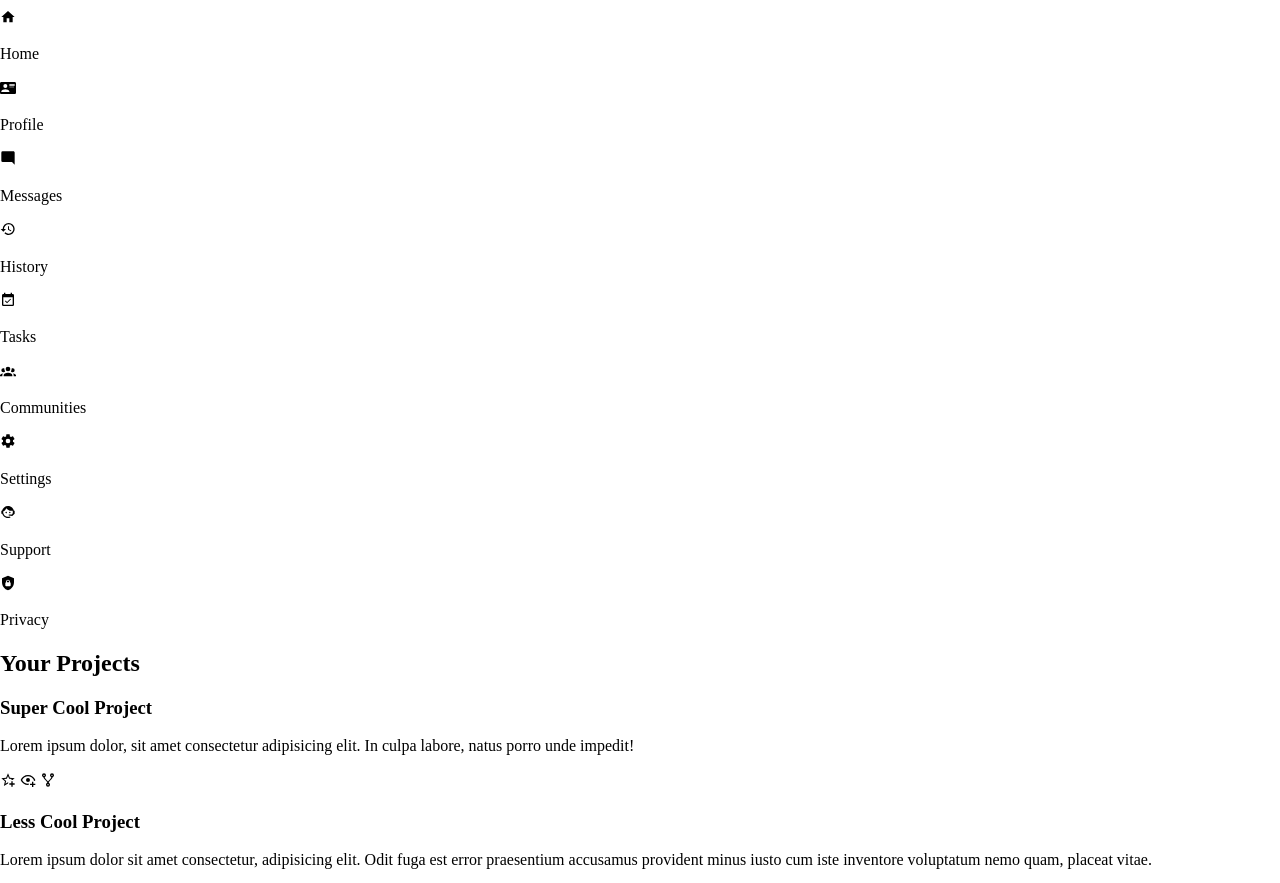
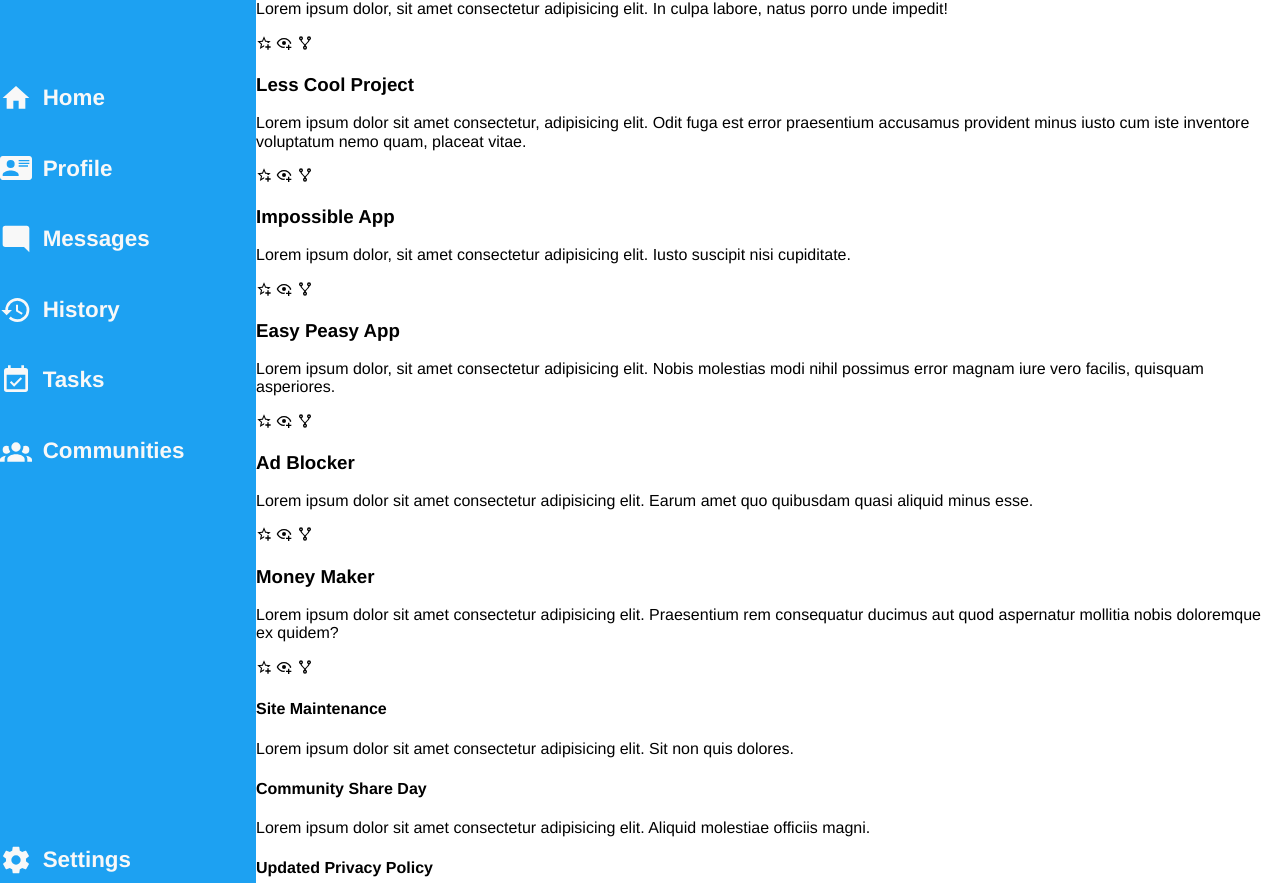
Before and after one commit to staneaurelius/full-stack-javascript, a plain HTML site: page 02-admin-dashboard/index.html in a window 1280 px wide. Shown: the part 356-1239 px from the top of the page. Drawn offline with Linux system fonts and the light colour scheme.

Commit message:
Add sidebar styling

```diff
--- a/02-admin-dashboard/css/style.css
+++ b/02-admin-dashboard/css/style.css
@@ -0,0 +1,42 @@
+html {
+    font-family: Helvetica, Verdana, sans-serif;
+    font-size: 16px;
+}
+
+:root {
+    --blue: #1DA1F2;
+    --yellow: #FBBC05;
+    --black: #0C0C0C;
+    --white: #F8F8F8;
+}
+
+/* Web Layout */
+body {
+    display: grid;
+    grid-template-columns: 1fr 4fr;
+}
+
+/* Sidebar */
+.sidebar {
+    grid-row: 1 / 3;
+    background-color: var(--blue);
+    display: grid;
+    align-items: start;
+}
+
+.logo, .nav div, .config div {
+    display: grid;
+    grid-template-columns: 1fr 5fr;
+    align-items: center;
+    color: var(--white);
+}
+
+.nav svg, .config svg {
+    width: 2rem;
+    height: 2rem;
+}
+
+.sidebar p {
+    font-size: 1.4em;
+    font-weight: 600;
+}
--- a/02-admin-dashboard/index.html
+++ b/02-admin-dashboard/index.html
@@ -36,48 +36,68 @@
 
         <div class="sidebar">
             <div class="logo">
-                <img src="images/nav/dashboard.svg" alt="dashboard icon" width="32px" height="32px">
+                <svg xmlns="http://www.w3.org/2000/svg" viewBox="0 0 24 24" width="32px" height="32px">
+                    <path d="M13,3V9H21V3M13,21H21V11H13M3,21H11V15H3M3,13H11V3H3V13Z" fill="currentColor"/>
+                </svg>
                 <h1>Dashboard</h1>
             </div>
 
             <div class="nav">
                 <div>
-                    <img src="images/nav/home.svg" alt="home icon" width="16px" height="16px">
+                    <svg xmlns="http://www.w3.org/2000/svg" viewBox="0 0 24 24" width="16px" height="16px">
+                        <path d="M10,20V14H14V20H19V12H22L12,3L2,12H5V20H10Z" fill="currentColor"/>
+                    </svg>
                     <p>Home</p>
                 </div>
                 <div>
-                    <img src="images/nav/profile-card.svg" alt="profile card icon" width="16px" height="16px">
+                    <svg xmlns="http://www.w3.org/2000/svg" viewBox="0 0 24 24" width="16px" height="16px">
+                        <path d="M2,3H22C23.05,3 24,3.95 24,5V19C24,20.05 23.05,21 22,21H2C0.95,21 0,20.05 0,19V5C0,3.95 0.95,3 2,3M14,6V7H22V6H14M14,8V9H21.5L22,9V8H14M14,10V11H21V10H14M8,13.91C6,13.91 2,15 2,17V18H14V17C14,15 10,13.91 8,13.91M8,6A3,3 0 0,0 5,9A3,3 0 0,0 8,12A3,3 0 0,0 11,9A3,3 0 0,0 8,6Z" fill="currentColor"/>
+                    </svg>
                     <p>Profile</p>
                 </div>
                 <div>
-                    <img src="images/nav/message.svg" alt="messages icon" width="16px" height="16px">
+                    <svg xmlns="http://www.w3.org/2000/svg" viewBox="0 0 24 24" width="16px" height="16px">
+                        <path d="M22,4C22,2.89 21.1,2 20,2H4A2,2 0 0,0 2,4V16A2,2 0 0,0 4,18H18L22,22V4Z" fill="currentColor"/>
+                    </svg>
                     <p>Messages</p>
                 </div>
                 <div>
-                    <img src="images/nav/history.svg" alt="history clock icon" width="16px" height="16px">
+                    <svg xmlns="http://www.w3.org/2000/svg" viewBox="0 0 24 24" width="16px" height="16px">
+                        <path d="M13.5,8H12V13L16.28,15.54L17,14.33L13.5,12.25V8M13,3A9,9 0 0,0 4,12H1L4.96,16.03L9,12H6A7,7 0 0,1 13,5A7,7 0 0,1 20,12A7,7 0 0,1 13,19C11.07,19 9.32,18.21 8.06,16.94L6.64,18.36C8.27,20 10.5,21 13,21A9,9 0 0,0 22,12A9,9 0 0,0 13,3" fill="currentColor"/>
+                    </svg>
                     <p>History</p>
                 </div>
                 <div>
-                    <img src="images/nav/tasks.svg" alt="tasks calendar icon" width="16px" height="16px">
+                    <svg xmlns="http://www.w3.org/2000/svg" viewBox="0 0 24 24" width="16px" height="16px">
+                        <path d="M19,19H5V8H19M19,3H18V1H16V3H8V1H6V3H5C3.89,3 3,3.9 3,5V19A2,2 0 0,0 5,21H19A2,2 0 0,0 21,19V5A2,2 0 0,0 19,3M16.53,11.06L15.47,10L10.59,14.88L8.47,12.76L7.41,13.82L10.59,17L16.53,11.06Z" fill="currentColor"/>
+                    </svg>
                     <p>Tasks</p>
                 </div>
                 <div>
-                    <img src="images/nav/community.svg" alt="community icon" width="16px" height="16px">
+                    <svg xmlns="http://www.w3.org/2000/svg" viewBox="0 0 24 24" width="16px" height="16px">
+                        <path d="M12,5.5A3.5,3.5 0 0,1 15.5,9A3.5,3.5 0 0,1 12,12.5A3.5,3.5 0 0,1 8.5,9A3.5,3.5 0 0,1 12,5.5M5,8C5.56,8 6.08,8.15 6.53,8.42C6.38,9.85 6.8,11.27 7.66,12.38C7.16,13.34 6.16,14 5,14A3,3 0 0,1 2,11A3,3 0 0,1 5,8M19,8A3,3 0 0,1 22,11A3,3 0 0,1 19,14C17.84,14 16.84,13.34 16.34,12.38C17.2,11.27 17.62,9.85 17.47,8.42C17.92,8.15 18.44,8 19,8M5.5,18.25C5.5,16.18 8.41,14.5 12,14.5C15.59,14.5 18.5,16.18 18.5,18.25V20H5.5V18.25M0,20V18.5C0,17.11 1.89,15.94 4.45,15.6C3.86,16.28 3.5,17.22 3.5,18.25V20H0M24,20H20.5V18.25C20.5,17.22 20.14,16.28 19.55,15.6C22.11,15.94 24,17.11 24,18.5V20Z" fill="currentColor"/>
+                    </svg>
                     <p>Communities</p>
                 </div>
             </div>
 
             <div class="config">
                 <div>
-                    <img src="images/config/settings.svg" alt="settings icon" width="16px" height="16px">
+                    <svg xmlns="http://www.w3.org/2000/svg" viewBox="0 0 24 24" width="16px" height="16px">
+                        <path d="M12,15.5A3.5,3.5 0 0,1 8.5,12A3.5,3.5 0 0,1 12,8.5A3.5,3.5 0 0,1 15.5,12A3.5,3.5 0 0,1 12,15.5M19.43,12.97C19.47,12.65 19.5,12.33 19.5,12C19.5,11.67 19.47,11.34 19.43,11L21.54,9.37C21.73,9.22 21.78,8.95 21.66,8.73L19.66,5.27C19.54,5.05 19.27,4.96 19.05,5.05L16.56,6.05C16.04,5.66 15.5,5.32 14.87,5.07L14.5,2.42C14.46,2.18 14.25,2 14,2H10C9.75,2 9.54,2.18 9.5,2.42L9.13,5.07C8.5,5.32 7.96,5.66 7.44,6.05L4.95,5.05C4.73,4.96 4.46,5.05 4.34,5.27L2.34,8.73C2.21,8.95 2.27,9.22 2.46,9.37L4.57,11C4.53,11.34 4.5,11.67 4.5,12C4.5,12.33 4.53,12.65 4.57,12.97L2.46,14.63C2.27,14.78 2.21,15.05 2.34,15.27L4.34,18.73C4.46,18.95 4.73,19.03 4.95,18.95L7.44,17.94C7.96,18.34 8.5,18.68 9.13,18.93L9.5,21.58C9.54,21.82 9.75,22 10,22H14C14.25,22 14.46,21.82 14.5,21.58L14.87,18.93C15.5,18.67 16.04,18.34 16.56,17.94L19.05,18.95C19.27,19.03 19.54,18.95 19.66,18.73L21.66,15.27C21.78,15.05 21.73,14.78 21.54,14.63L19.43,12.97Z" fill="currentColor"/>
+                    </svg>
                     <p>Settings</p>
                 </div>
                 <div>
-                    <img src="images/config/support.svg" alt="support icon" width="16px" height="16px">
+                    <svg xmlns="http://www.w3.org/2000/svg" viewBox="0 0 24 24" width="16px" height="16px">
+                        <path d="M18.72,14.76C19.07,13.91 19.26,13 19.26,12C19.26,11.28 19.15,10.59 18.96,9.95C18.31,10.1 17.63,10.18 16.92,10.18C13.86,10.18 11.15,8.67 9.5,6.34C8.61,8.5 6.91,10.26 4.77,11.22C4.73,11.47 4.73,11.74 4.73,12A7.27,7.27 0 0,0 12,19.27C13.05,19.27 14.06,19.04 14.97,18.63C15.54,19.72 15.8,20.26 15.78,20.26C14.14,20.81 12.87,21.08 12,21.08C9.58,21.08 7.27,20.13 5.57,18.42C4.53,17.38 3.76,16.11 3.33,14.73H2V10.18H3.09C3.93,6.04 7.6,2.92 12,2.92C14.4,2.92 16.71,3.87 18.42,5.58C19.69,6.84 20.54,8.45 20.89,10.18H22V14.67H22V14.69L22,14.73H21.94L18.38,18L13.08,17.4V15.73H17.91L18.72,14.76M9.27,11.77C9.57,11.77 9.86,11.89 10.07,12.11C10.28,12.32 10.4,12.61 10.4,12.91C10.4,13.21 10.28,13.5 10.07,13.71C9.86,13.92 9.57,14.04 9.27,14.04C8.64,14.04 8.13,13.54 8.13,12.91C8.13,12.28 8.64,11.77 9.27,11.77M14.72,11.77C15.35,11.77 15.85,12.28 15.85,12.91C15.85,13.54 15.35,14.04 14.72,14.04C14.09,14.04 13.58,13.54 13.58,12.91A1.14,1.14 0 0,1 14.72,11.77Z" fill="currentColor"/>
+                    </svg>
                     <p>Support</p>
                 </div>
                 <div>
-                    <img src="images/config/privacy.svg" alt="privacy icon" width="16px" height="16px">
+                    <svg xmlns="http://www.w3.org/2000/svg" viewBox="0 0 24 24" width="16px" height="16px">
+                        <path d="M12,1L3,5V11C3,16.55 6.84,21.74 12,23C17.16,21.74 21,16.55 21,11V5L12,1M12,7C13.4,7 14.8,8.1 14.8,9.5V11C15.4,11 16,11.6 16,12.3V15.8C16,16.4 15.4,17 14.7,17H9.2C8.6,17 8,16.4 8,15.7V12.2C8,11.6 8.6,11 9.2,11V9.5C9.2,8.1 10.6,7 12,7M12,8.2C11.2,8.2 10.5,8.7 10.5,9.5V11H13.5V9.5C13.5,8.7 12.8,8.2 12,8.2Z" fill="currentColor"/>
+                    </svg>
                     <p>Privacy</p>
                 </div>
             </div>
```
